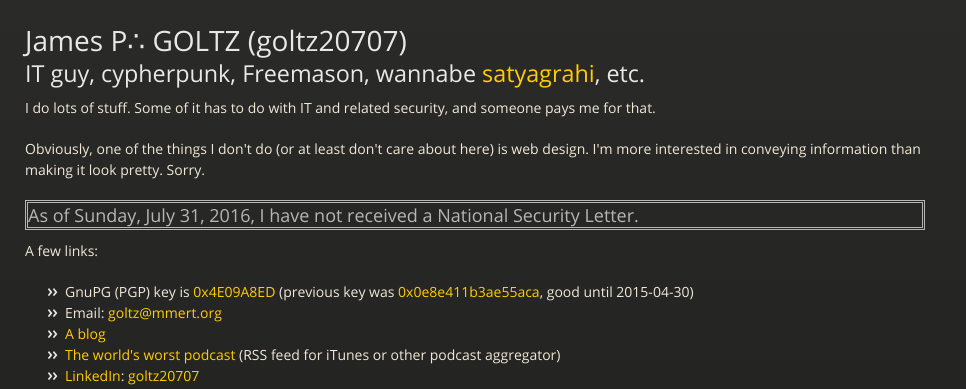
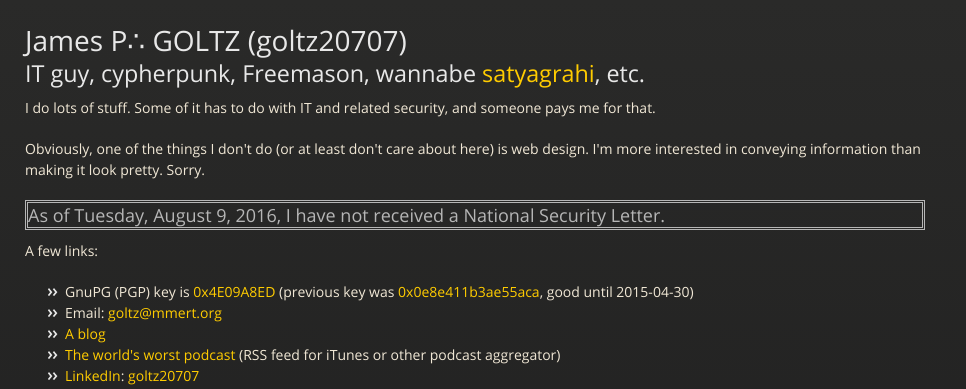
Before and after one commit to goltz20707/goltz20707.github.io, a Jekyll site: the page built from index.html, in a window 1280 px wide. Shown: the top 389 px of the page, without its empty margins (0-966 px from the left). Built offline with Jekyll 4.4.1, drawn with Linux system fonts in a browser that asks for light colours.

Commit message:
Update nsl.html

```diff
--- a/_includes/nsl.html
+++ b/_includes/nsl.html
@@ -3,6 +3,6 @@ date '+%A, %B %e, %Y,'
  -->
 <h3 style="border: double">As of
 
-Sunday, July 31, 2016,
+Tuesday, August 9, 2016,
 
 I have not received a National Security Letter.</h3>
```
